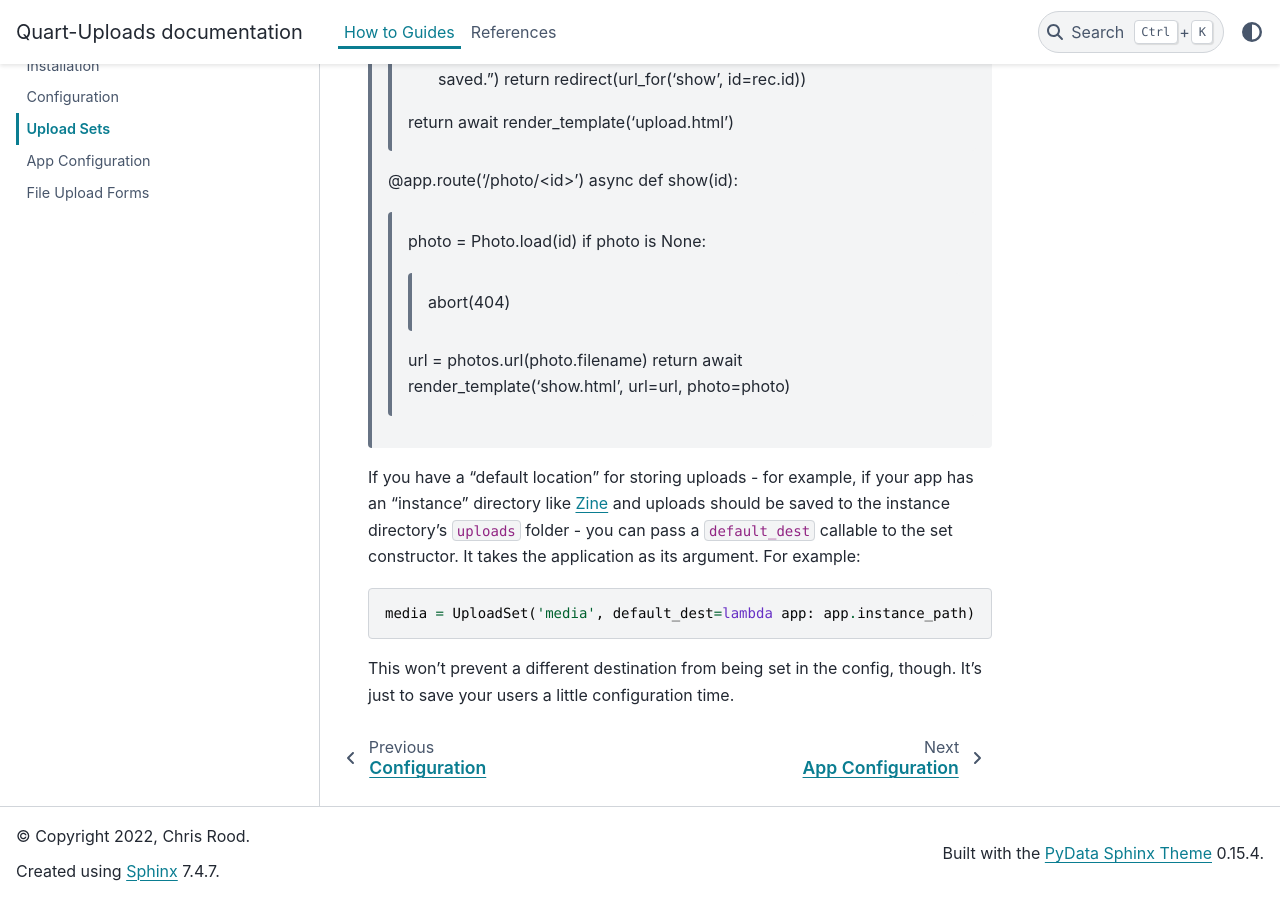
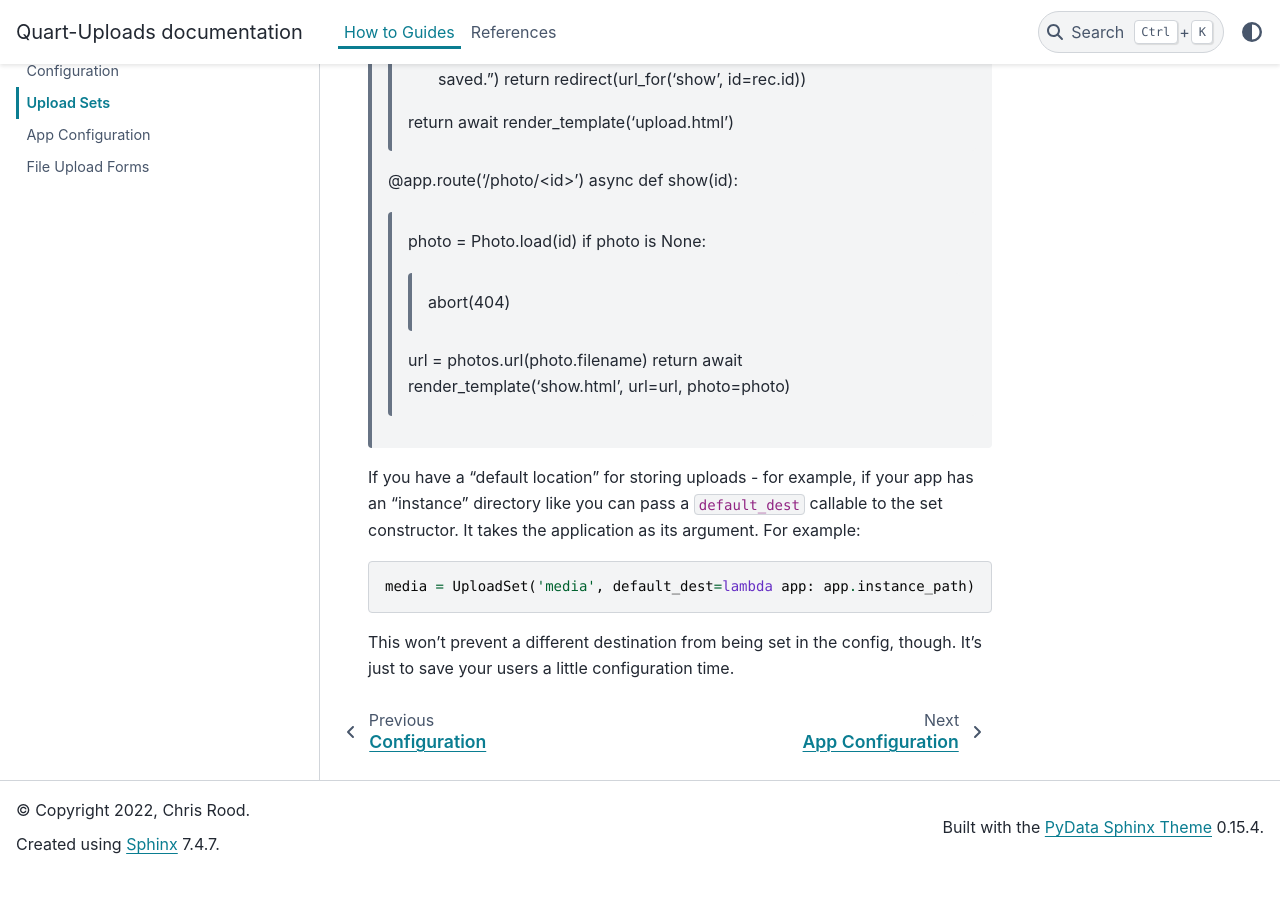
Before and after one commit to Quart-Addons/quart-uploads, a Sphinx documentation site: the page built from docs/how_to_guides/upload_sets.rst, in a window 1280 px wide and 900 px high, scrolled down 553 px. Built offline with Sphinx 7.4.7 and the PyData theme 0.15.4, drawn with Linux system fonts in a browser that asks for light colours; pages that are not in the unit, such as notebooks, are missing from menus; after the commit the page ends 1427 px from its top, so only the background shows below that.

Commit message:
Updated info about default_dest.

```diff
--- a/docs/how_to_guides/upload_sets.rst
+++ b/docs/how_to_guides/upload_sets.rst
@@ -31,8 +31,7 @@ And then you can use the `~UploadSet.save` method to save uploaded files and
         return await render_template('show.html', url=url, photo=photo)
 
 If you have a "default location" for storing uploads - for example, if your
-app has an "instance" directory like `Zine`_ and uploads should be saved to
-the instance directory's ``uploads`` folder - you can pass a ``default_dest``
+app has an "instance" directory like you can pass a ``default_dest``
 callable to the set constructor. It takes the application as its argument.
 For example::
 
@@ -40,5 +39,3 @@ For example::
 
 This won't prevent a different destination from being set in the config,
 though. It's just to save your users a little configuration time.
-
-.. _Zine: http://zine.pocoo.org/
```
